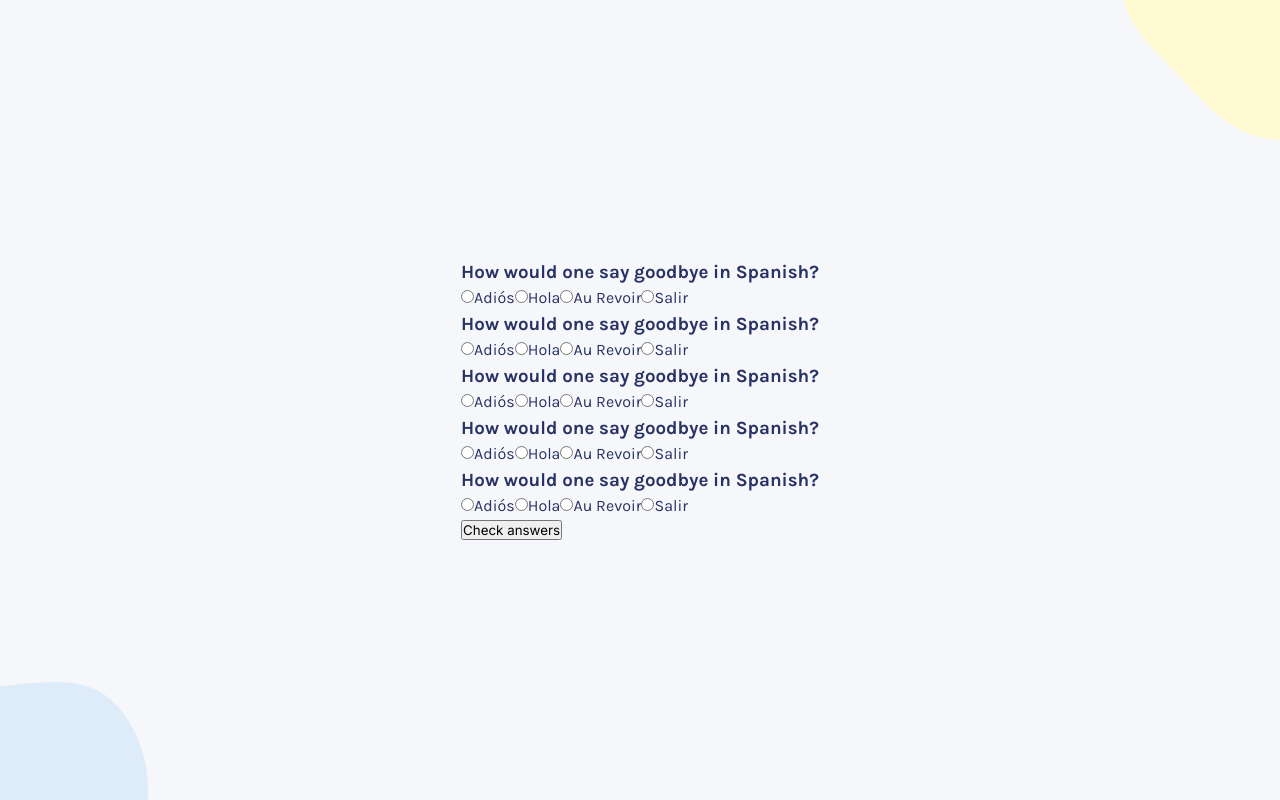
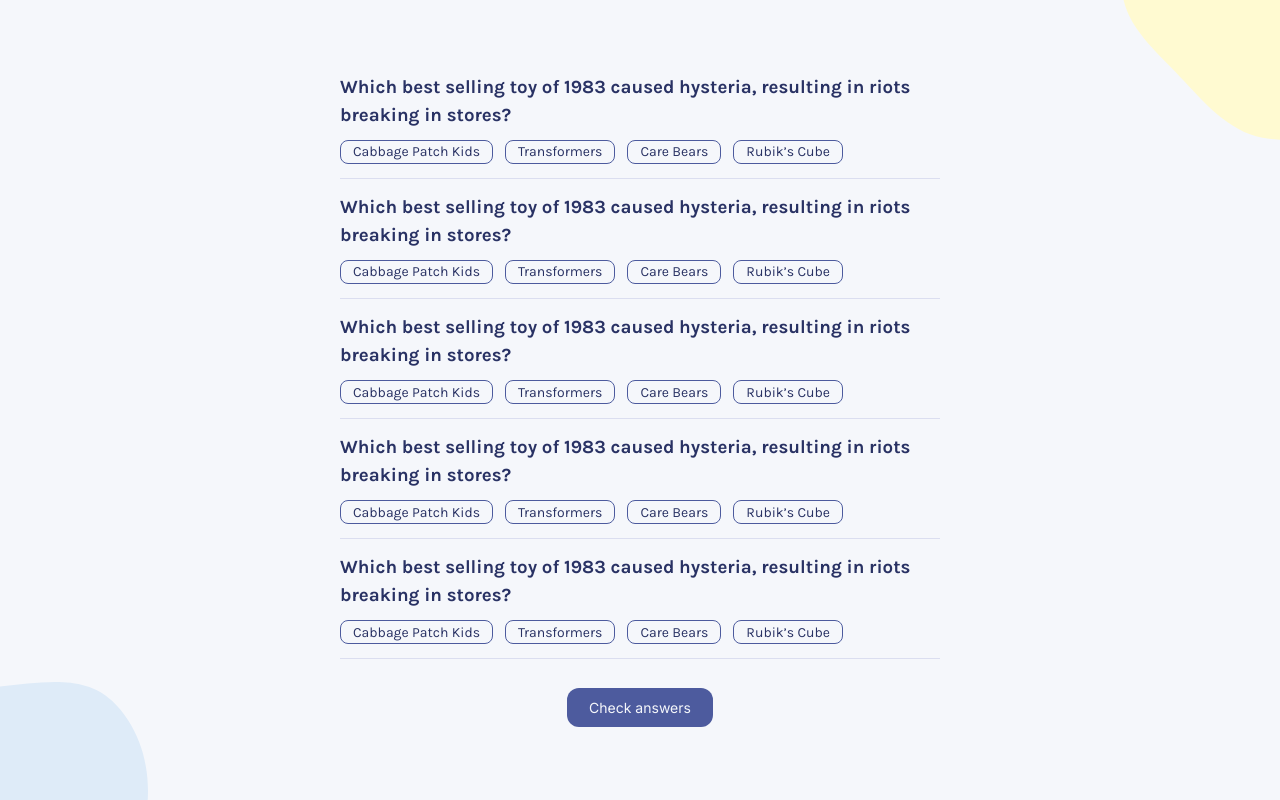
Before and after one commit to DiogoGDF/quizzical, a React (Vite) app: page / in a window 1280 px wide. Both pictures are taken after a click on the button "Start quiz". Built offline with nearby package versions, Linux system fonts and the light colour scheme.

Commit message:
feat: game-page styling

```diff
--- a/src/components/Question.tsx
+++ b/src/components/Question.tsx
@@ -1,23 +1,23 @@
 function Question() {
     return (
-        <section>
-            <h3>How would one say goodbye in Spanish?</h3>
+        <section className="question">
+            <h3>Which best selling toy of 1983 caused hysteria, resulting in riots breaking in stores?</h3>
             <form>
                 <label>
                     <input type="radio" name="option" />
-                    Adiós
+                    <span>Cabbage Patch Kids</span>
                 </label>
                 <label>
                     <input type="radio" name="option" />
-                    Hola
+                    <span>Transformers</span>
                 </label>
                 <label>
                     <input type="radio" name="option" />
-                    Au Revoir
+                    <span>Care Bears</span>
                 </label>
                 <label>
                     <input type="radio" name="option" />
-                    Salir
+                    <span>Rubik’s Cube</span>
                 </label>
             </form>
         </section>
--- a/src/index.css
+++ b/src/index.css
@@ -14,6 +14,10 @@
     background-color: #F5F7FB;
     color: #293264;
     font-family: "Karla", sans-serif;
+}
+
+main {
+    padding: 0 75px;
 }
 
 main, .start-game {
@@ -54,14 +58,25 @@
     margin-bottom: 30px;
 }
 
-.start-page > button {
+.start-page > button, .game-page > button {
     color: #F5F7FB;
     background-color: #4D5B9E;
     border: none;
+    cursor: pointer;
+}
+
+.start-page > button {
     border-radius: 15px;
     padding: 16px 30px;
     font-size: 16px;
-    cursor: pointer;
+
+}
+
+.game-page > button {
+    font-size: 14px;
+    padding: 11px 22px;
+    border-radius: 12px;
+    margin: 15px auto 0;
 }
 
 img, picture, video, canvas, svg {
@@ -81,3 +96,45 @@
     text-decoration: none;
     color: inherit;
 }
+
+.game-page {
+    display: flex;
+    flex-direction: column;
+    max-width: 600px;
+}
+
+.question {
+    display: flex;
+    flex-direction: column;
+    gap: 11px;
+    padding-bottom: 14px;
+    margin-bottom: 14px;
+    border-bottom: 1px #DBDEF0 solid;
+}
+
+.question > form {
+    display: flex;
+    gap: 12px;
+}
+
+label > input[type="radio"] {
+    display: none;
+}
+
+label > span {
+    cursor: pointer;
+    padding: 4px 12px;
+    border: 1px #4D5B9E solid;
+    border-radius: 8px;
+    height: 24px;
+    display: flex;
+    justify-content: center;
+    align-items: center;
+    font-size: 14px;
+    white-space: nowrap;
+}
+
+input[type="radio"]:checked + span{
+    background-color: #D6DBF5;
+    border: 1px #D6DBF5 solid;
+}
```
